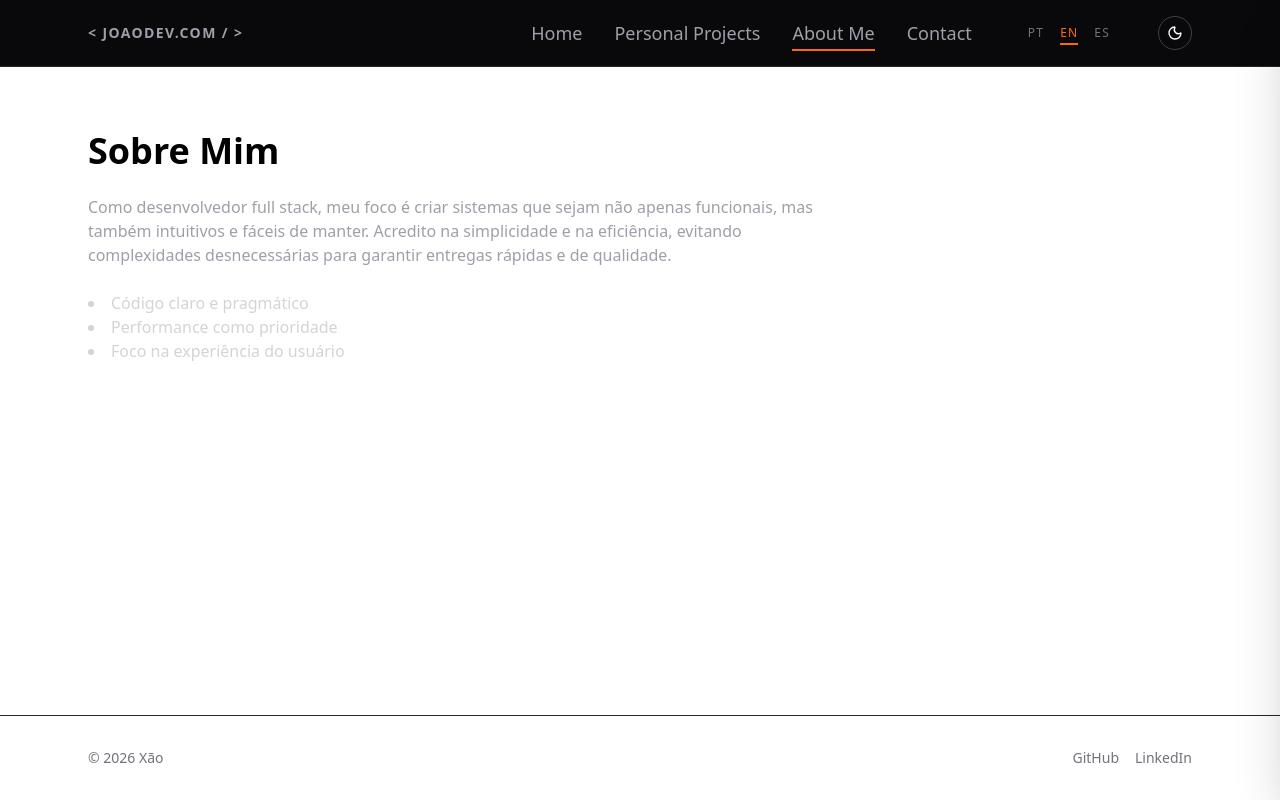
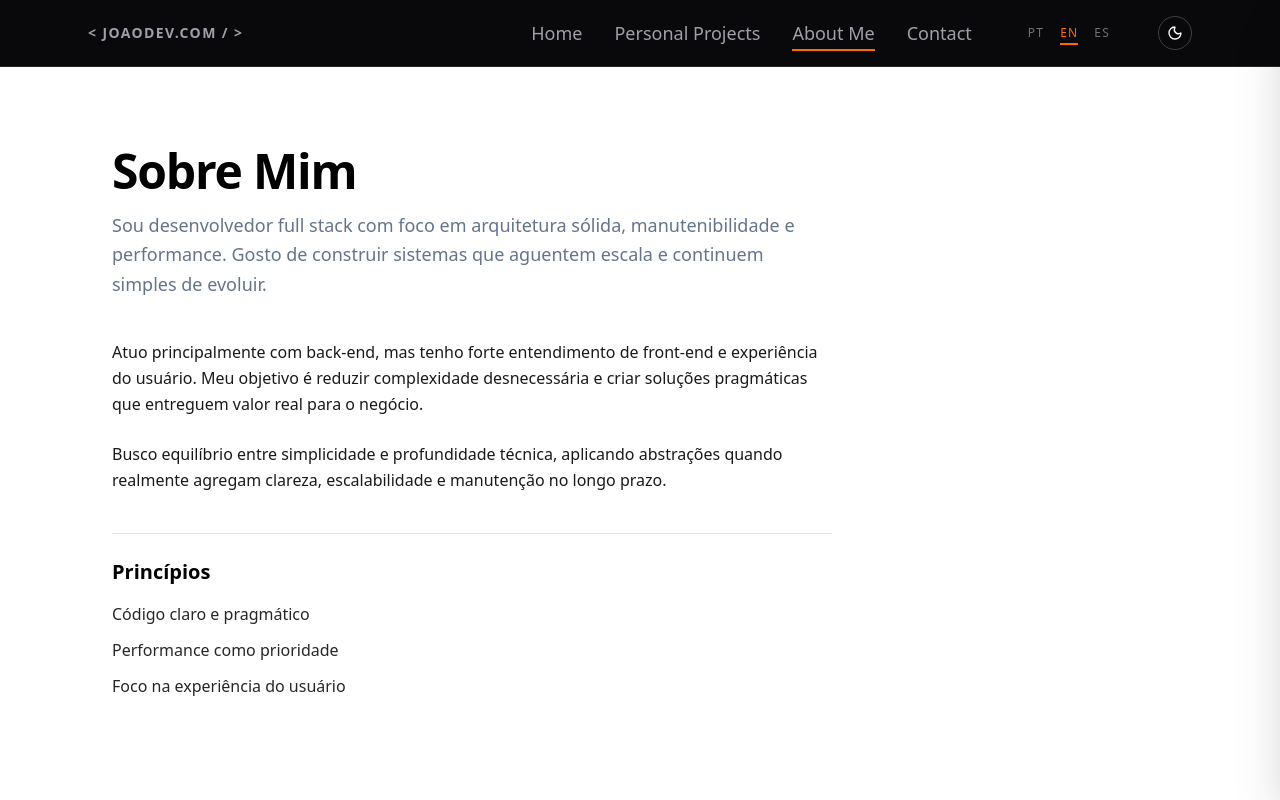
Before and after one commit to jaovic/portifolio-joao, a Next.js app: page /sobre in a window 1280 px wide. Shown: the top 800 px of the page. Built offline with nearby package versions, Linux system fonts and the light colour scheme.

Commit message:
feat: atualizar estilos de texto para usar variáveis de cor e melhorar a legibilidade

```diff
--- a/src/app/contato/page.tsx
+++ b/src/app/contato/page.tsx
@@ -7,7 +7,7 @@ export default function ContatoPage() {
 		<section className="py-20 space-y-8 max-w-xl">
 			<h1 className="text-4xl font-bold tracking-tight">Contato</h1>
 
-			<p className="text-zinc-400 text-lg leading-relaxed">
+			<p className="text-[color:var(--muted-foreground)] text-lg leading-relaxed">
 				Quer falar sobre um projeto, vaga ou ideia? Me chama direto.
 			</p>
 
@@ -18,9 +18,9 @@ export default function ContatoPage() {
 				>
 					<Mail
 						size={20}
-						className="text-zinc-400 group-hover:text-orange-400 transition-colors"
+						className="text-[color:var(--muted-foreground)] group-hover:text-orange-500 transition-colors"
 					/>
-					<span className="text-zinc-300 group-hover:text-white transition-colors">
+					<span className="text-[color:var(--muted-foreground)] group-hover:text-[color:var(--foreground)] transition-colors">
 						Email
 					</span>
 				</a>
@@ -33,9 +33,9 @@ export default function ContatoPage() {
 				>
 					<Phone
 						size={20}
-						className="text-zinc-400 group-hover:text-orange-400 transition-colors"
+						className="text-[color:var(--muted-foreground)] group-hover:text-orange-500 transition-colors"
 					/>
-					<span className="text-zinc-300 group-hover:text-white transition-colors">
+					<span className="text-[color:var(--muted-foreground)] group-hover:text-[color:var(--foreground)] transition-colors">
 						WhatsApp
 					</span>
 				</a>
@@ -48,9 +48,9 @@ export default function ContatoPage() {
 				>
 					<Linkedin
 						size={20}
-						className="text-zinc-400 group-hover:text-orange-400 transition-colors"
+						className="text-[color:var(--muted-foreground)] group-hover:text-orange-500 transition-colors"
 					/>
-					<span className="text-zinc-300 group-hover:text-white transition-colors">
+					<span className="text-[color:var(--muted-foreground)] group-hover:text-[color:var(--foreground)] transition-colors">
 						LinkedIn
 					</span>
 				</a>
--- a/src/app/layout.tsx
+++ b/src/app/layout.tsx
@@ -26,7 +26,7 @@ export default function RootLayout({
 }) {
 	return (
 		<html lang="pt">
-			<body className="min-h-screen bg-white text-zinc-900 dark:bg-black dark:text-zinc-100 antialiased">
+			<body className="min-h-screen bg-white text-[color:var(--foreground)] dark:bg-black antialiased">
 				<Providers>
 					<div className="min-h-screen flex flex-col">
 						<Header />
--- a/src/app/page.tsx
+++ b/src/app/page.tsx
@@ -14,7 +14,7 @@ export default function Home() {
 					{/* TEXT */}
 					<div className="space-y-8">
 						{/* HELLO */}
-						<p className="text-lg tracking-wide text-zinc-400 flex items-center gap-2">
+						<p className="text-lg tracking-wide text-[color:var(--muted-foreground)] flex items-center gap-2">
 							<span>{t("hello")}</span>
 							<span className="text-orange-500 text-xl">•</span>
 						</p>
@@ -28,12 +28,12 @@ export default function Home() {
 								</h1>
 							</div>
 
-							<h2 className="text-3xl md:text-5xl font-bold text-white leading-tight">
+							<h2 className="text-3xl md:text-5xl font-bold text-[color:var(--foreground)] leading-tight">
 								{t("position")}
 							</h2>
 						</div>
 
-						<p className="text-zinc-400 max-w-md whitespace-pre-line">
+						<p className="text-[color:var(--muted-foreground)] max-w-md whitespace-pre-line">
 							{t("description")}
 						</p>
 
@@ -41,14 +41,14 @@ export default function Home() {
 						<div className="flex flex-col sm:flex-row gap-4">
 							<Link
 								href="/contato"
-								className="px-6 py-3 bg-orange-500 text-black font-medium text-center hover:opacity-90 transition"
+								className="px-6 py-3 bg-orange-500 text-[color:var(--foreground)] font-medium text-center hover:opacity-90 transition"
 							>
 								{t("contact")}
 							</Link>
 
 							<Link
 								href="/resume"
-								className="px-6 py-3 border border-orange-500 text-orange-500 text-center hover:bg-orange-500 hover:text-black transition"
+								className="px-6 py-3 border border-orange-500 text-orange-500 text-center hover:bg-orange-500 hover:text-[color:var(--foreground)] transition"
 							>
 								{t("resume")}
 							</Link>
--- a/src/app/projetos/page.tsx
+++ b/src/app/projetos/page.tsx
@@ -6,7 +6,7 @@ export default function ProjetosPage() {
 		<section className="py-16 space-y-12">
 			<header className="space-y-2">
 				<h1 className="text-4xl font-bold">Projetos</h1>
-				<p className="text-zinc-400 max-w-2xl">
+				<p className="text-[color:var(--muted-foreground)] max-w-2xl">
 					Alguns sistemas que construí focando em impacto real, manutenibilidade
 					e performance.
 				</p>
--- a/src/app/sobre/page.tsx
+++ b/src/app/sobre/page.tsx
@@ -1,20 +1,44 @@
+"use client";
+
 export default function SobrePage() {
 	return (
-		<section className="py-16 space-y-6 max-w-3xl">
-			<h1 className="text-4xl font-bold">Sobre Mim</h1>
+		<section className="py-20 px-6 max-w-3xl space-y-10">
+			<div className="space-y-4">
+				<h1 className="text-4xl md:text-5xl font-bold tracking-tight">
+					Sobre Mim
+				</h1>
 
-			<p className="text-zinc-400">
-				Como desenvolvedor full stack, meu foco é criar sistemas que sejam não
-				apenas funcionais, mas também intuitivos e fáceis de manter. Acredito na
-				simplicidade e na eficiência, evitando complexidades desnecessárias para
-				garantir entregas rápidas e de qualidade.
-			</p>
+				<p className="text-lg text-[color:var(--muted-foreground)] leading-relaxed">
+					Sou desenvolvedor full stack com foco em arquitetura sólida,
+					manutenibilidade e performance. Gosto de construir sistemas que
+					aguentem escala e continuem simples de evoluir.
+				</p>
+			</div>
 
-			<ul className="list-disc list-inside text-zinc-300">
-				<li>Código claro e pragmático</li>
-				<li>Performance como prioridade</li>
-				<li>Foco na experiência do usuário</li>
-			</ul>
+			<div className="space-y-6 text-[color:var(--foreground)]/90 leading-relaxed">
+				<p>
+					Atuo principalmente com back-end, mas tenho forte entendimento de
+					front-end e experiência do usuário. Meu objetivo é reduzir
+					complexidade desnecessária e criar soluções pragmáticas que entreguem
+					valor real para o negócio.
+				</p>
+
+				<p>
+					Busco equilíbrio entre simplicidade e profundidade técnica, aplicando
+					abstrações quando realmente agregam clareza, escalabilidade e
+					manutenção no longo prazo.
+				</p>
+			</div>
+
+			<div className="pt-6 border-t border-zinc-200 dark:border-zinc-800">
+				<h2 className="text-xl font-semibold mb-4">Princípios</h2>
+
+				<ul className="space-y-3 text-[color:var(--foreground)]/85">
+					<li>Código claro e pragmático</li>
+					<li>Performance como prioridade</li>
+					<li>Foco na experiência do usuário</li>
+				</ul>
+			</div>
 		</section>
 	);
 }
```
